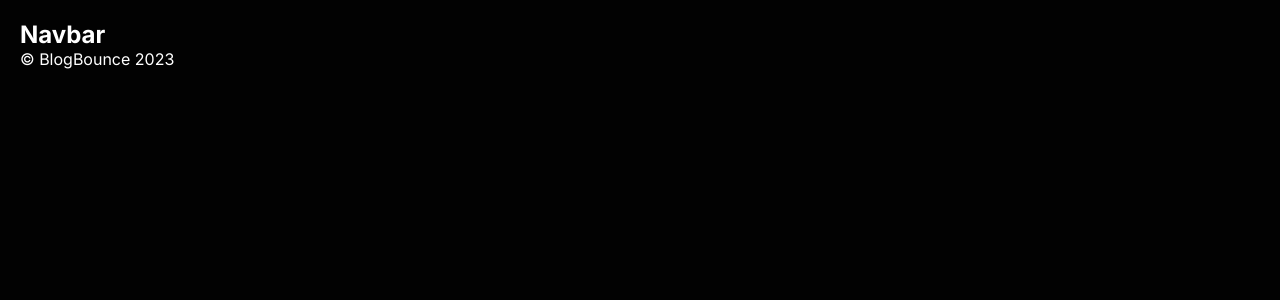
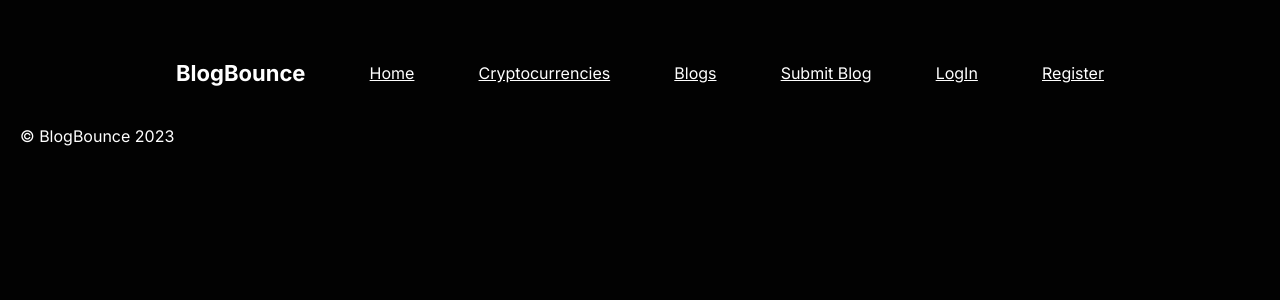
Before and after one commit to s0haibzafar/blog-bounce-ui, a React (Create React App) app: page / in a window 1280 px wide. Shown: the top 300 px of the page. Built offline with nearby package versions, Linux system fonts and the light colour scheme.

Commit message:
Add styling for navbar

```diff
--- a/src/components/navbar/navbar.jsx
+++ b/src/components/navbar/navbar.jsx
@@ -1,6 +1,20 @@
+import { NavLink } from "react-router-dom";
+import styles from './navbar.module.css'
+
 function Navbar(){
     return(
-        <h2>Navbar</h2>
+        <>
+        <nav className={styles.navbar}>
+            <NavLink className={`${styles.logo} ${styles.inActiveStyle}`} >BlogBounce</NavLink>
+            <NavLink>Home</NavLink>
+            <NavLink>Cryptocurrencies</NavLink>
+            <NavLink>Blogs</NavLink>
+            <NavLink>Submit Blog</NavLink>
+            <NavLink>LogIn</NavLink>
+            <NavLink>Register</NavLink>
+        </nav>
+        <div></div>
+        </>
     );
 }
 
--- a/src/components/navbar/navbar.module.css
+++ b/src/components/navbar/navbar.module.css
@@ -0,0 +1,24 @@
+.navbar{
+    display: flex;
+    justify-content: space-around;
+    align-items: center;
+    padding: 20px 0;
+    margin: 20px auto;
+    width: 80%;
+}
+.logo{
+    font-size: 32px;
+    font-weight: 800;
+}
+
+.activeStyle{
+    color: #3861fb;
+    font-size: 22px;
+    font-weight: bold;
+}
+
+.inActiveStyle{
+    text-decoration: none;
+    font-size: 22px;
+    font-weight: bold;
+}
```
